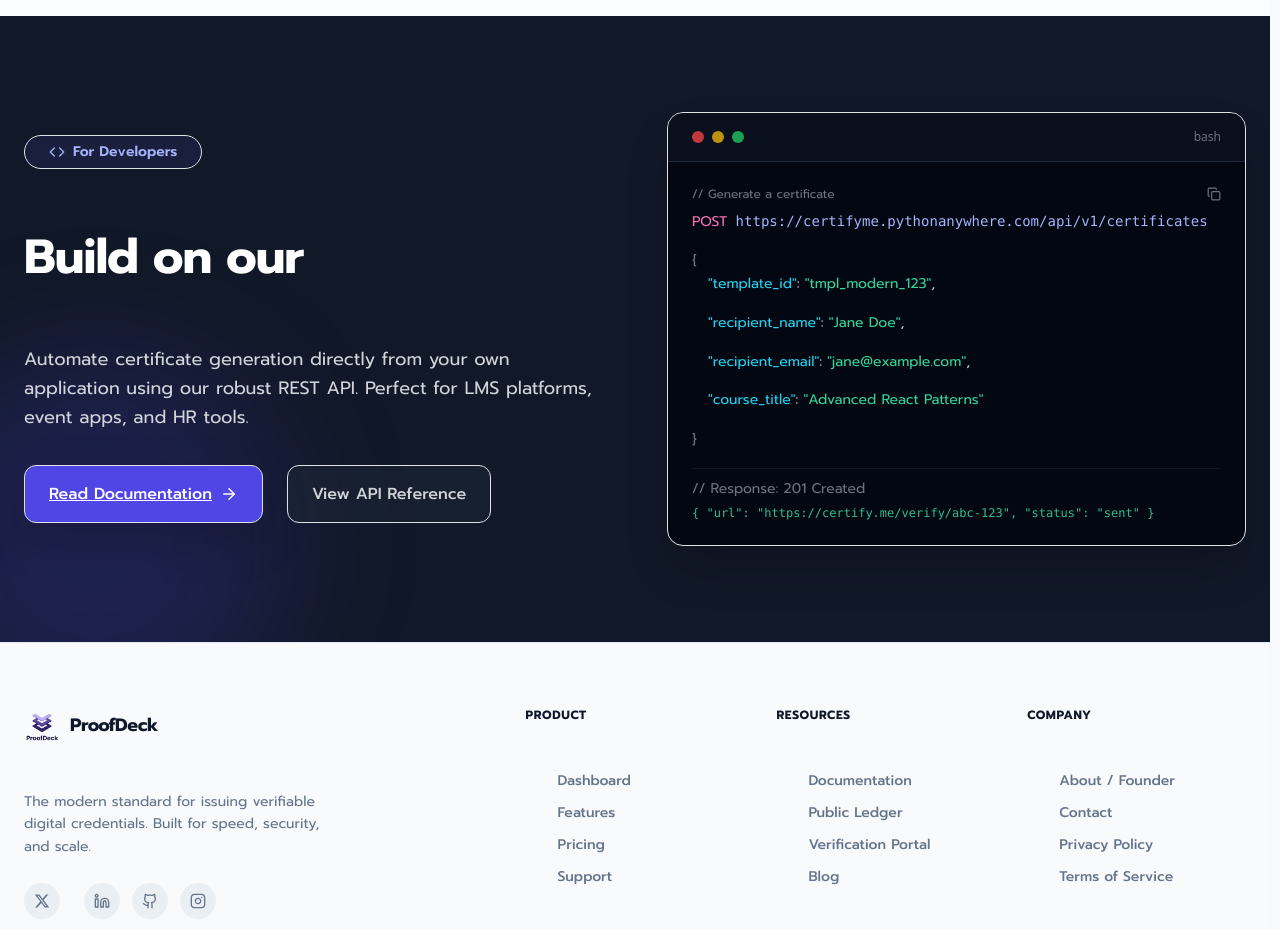
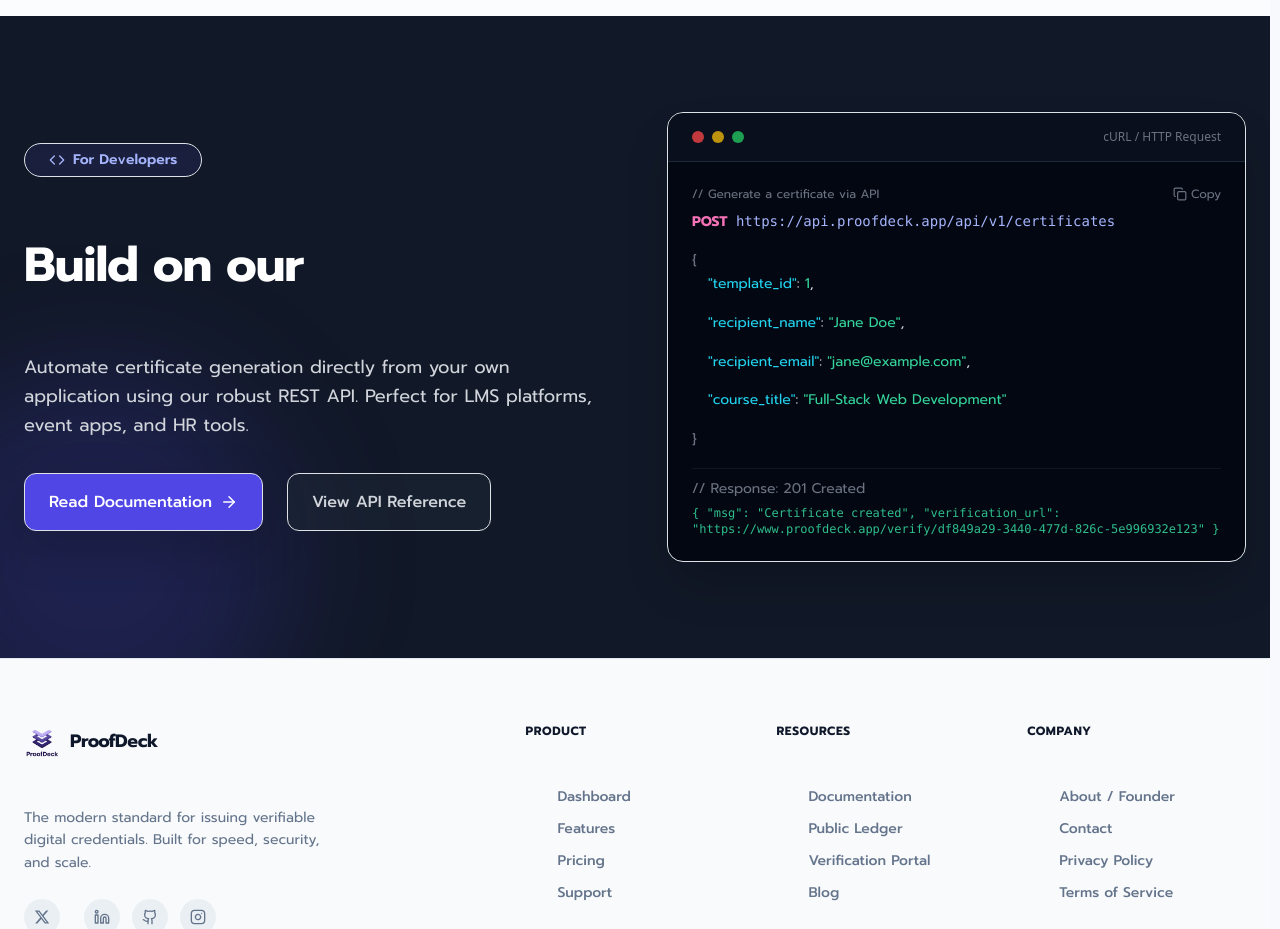
Before and after one commit to proofdeckcred/proofdeck-frontend, a React (Vite) app: page / in a window 1280 px wide. Shown: the part 7220-8149 px from the top of the page. Built offline with nearby package versions, Linux system fonts and the light colour scheme; no server answers; a web font is replaced by a local one.

Commit message:
update payment

```diff
--- a/src/components/ApiSection.jsx
+++ b/src/components/ApiSection.jsx
@@ -6,7 +6,7 @@
   const [copied, setCopied] = React.useState(false);
 
   const copyEndpoint = () => {
-    navigator.clipboard.writeText("https://certifyme.pythonanywhere.com/api/v1/certificates");
+    navigator.clipboard.writeText("https://api.proofdeck.app/api/v1/certificates");
     setCopied(true);
     setTimeout(() => setCopied(false), 2000);
   };
@@ -39,15 +39,16 @@
           <div className="flex flex-col sm:flex-row gap-4">
             <Link
               to="/docs"
-                className="inline-flex items-center justify-center px-6 py-3 border border-transparent text-base font-medium rounded-xl text-white bg-indigo-600 hover:bg-indigo-700 transition-all shadow-lg shadow-indigo-900/50"
+              className="inline-flex items-center justify-center px-6 py-3 border border-transparent text-base font-medium rounded-xl text-white bg-indigo-600 hover:bg-indigo-700 transition-all shadow-lg shadow-indigo-900/50 no-underline"
             >
               Read Documentation <ArrowRight className="ml-2" size={18} />
             </Link>
-            <button
-                className="inline-flex items-center justify-center px-6 py-3 border border-gray-700 text-base font-medium rounded-xl text-gray-300 bg-gray-800/50 hover:bg-gray-800 hover:text-white transition-all"
+            <Link
+              to="/docs#auth"
+              className="inline-flex items-center justify-center px-6 py-3 border border-gray-700 text-base font-medium rounded-xl text-gray-300 bg-gray-800/50 hover:bg-gray-800 hover:text-white transition-all no-underline"
             >
               View API Reference
-            </button>
+            </Link>
           </div>
         </div>
 
@@ -65,38 +66,39 @@
                   <div className="w-3 h-3 rounded-full bg-yellow-500/80"></div>
                   <div className="w-3 h-3 rounded-full bg-green-500/80"></div>
                 </div>
-                        <div className="text-xs text-gray-500 font-sans">bash</div>
+                <div className="text-xs text-gray-500 font-sans">cURL / HTTP Request</div>
               </div>
 
               {/* Code Content */}
               <div className="p-6 space-y-4 overflow-x-auto custom-scrollbar">
                 <div>
                   <div className="flex items-center justify-between text-gray-500 text-xs mb-2">
-                                <span>// Generate a certificate</span>
-                                <button onClick={copyEndpoint} className="hover:text-white transition-colors">
+                    <span>// Generate a certificate via API</span>
+                    <button onClick={copyEndpoint} className="hover:text-white transition-colors flex items-center gap-1">
                       {copied ? <Check size={14} className="text-green-400" /> : <Copy size={14} />}
+                      <span>{copied ? "Copied" : "Copy"}</span>
                     </button>
                   </div>
                   <div className="text-indigo-300">
-                                <span className="text-pink-400">POST</span> https://certifyme.pythonanywhere.com/api/v1/certificates
+                    <span className="text-pink-400 font-bold">POST</span> https://api.proofdeck.app/api/v1/certificates
                   </div>
                 </div>
 
                 <div className="text-gray-300">
                   <span className="text-gray-500">{`{`}</span>
                   <div className="pl-4">
-                                <p><span className="text-cyan-400">"template_id"</span>: <span className="text-emerald-400">"tmpl_modern_123"</span>,</p>
+                    <p><span className="text-cyan-400">"template_id"</span>: <span className="text-emerald-400">1</span>,</p>
                     <p><span className="text-cyan-400">"recipient_name"</span>: <span className="text-emerald-400">"Jane Doe"</span>,</p>
                     <p><span className="text-cyan-400">"recipient_email"</span>: <span className="text-emerald-400">"jane@example.com"</span>,</p>
-                                <p><span className="text-cyan-400">"course_title"</span>: <span className="text-emerald-400">"Advanced React Patterns"</span></p>
+                    <p><span className="text-cyan-400">"course_title"</span>: <span className="text-emerald-400">"Full-Stack Web Development"</span></p>
                   </div>
                   <span className="text-gray-500">{`}`}</span>
                 </div>
 
                 <div className="pt-2 border-t border-gray-800/50">
                   <span className="text-gray-500">// Response: 201 Created</span>
-                            <div className="text-emerald-400/90 text-xs mt-1">
-                                {`{ "url": "https://certify.me/verify/abc-123", "status": "sent" }`}
+                  <div className="text-emerald-400/90 text-xs mt-1 font-mono">
+                    {`{ "msg": "Certificate created", "verification_url": "https://www.proofdeck.app/verify/df849a29-3440-477d-826c-5e996932e123" }`}
                   </div>
                 </div>
               </div>
--- a/src/pages/SettingsPage.jsx
+++ b/src/pages/SettingsPage.jsx
@@ -1113,31 +1113,29 @@
               <p className="text-xs font-medium text-gray-500 mb-3 uppercase tracking-wider">Choose payment method:</p>
 
               <div className="space-y-3">
-                {/* Option 1: Paystack */}
-                <button
-                  type="button"
-                  disabled={Boolean(processingPlan)}
-                  onClick={() => handlePaystackUpgrade(selectedPlanForModal)}
-                  className="w-full text-left p-3.5 rounded-xl border-2 border-gray-200 hover:border-indigo-600 hover:bg-indigo-50/20 transition-all duration-200 flex items-center justify-between group disabled:opacity-50"
+                {/* Option 1: Paystack (Disabled / Blurred) */}
+                <div
+                  className="w-full text-left p-3.5 rounded-xl border-2 border-gray-200 bg-gray-50/70 opacity-60 filter blur-[0.5px] cursor-not-allowed select-none flex items-center justify-between pointer-events-none relative overflow-hidden"
+                  title="Paystack is temporarily disabled"
                 >
                   <div className="flex items-center gap-3">
-                    <div className="w-12 h-12 rounded-xl bg-white border border-gray-200 p-2 flex items-center justify-center shrink-0 shadow-xs group-hover:border-indigo-300 transition-colors">
+                    <div className="w-12 h-12 rounded-xl bg-white border border-gray-200 p-2 flex items-center justify-center shrink-0 grayscale opacity-80">
                       <img src="/images/paystack-logo.webp" alt="Paystack" className="w-full h-full object-contain" />
                     </div>
                     <div>
                       <div className="flex items-center gap-2">
-                        <span className="font-bold text-gray-900 text-sm">Paystack</span>
-                        <span className="text-[10px] uppercase font-bold bg-emerald-100 text-emerald-700 px-1.5 py-0.5 rounded">
-                          Nigeria / Local
+                        <span className="font-bold text-gray-600 text-sm">Paystack</span>
+                        <span className="text-[10px] uppercase font-bold bg-amber-100 text-amber-800 px-1.5 py-0.5 rounded">
+                          Temporarily Disabled
                         </span>
                       </div>
-                      <p className="text-xs text-gray-500 mt-0.5 mb-0 leading-relaxed">
-                        Pay with Nigerian Cards, Bank Transfer, or USSD in Naira ({PLAN_INFO[selectedPlanForModal].priceNGN}).
+                      <p className="text-xs text-gray-400 mt-0.5 mb-0 leading-relaxed">
+                        Paystack is offline for maintenance. Please use Bachs gateway below.
                       </p>
                     </div>
                   </div>
-                  <ArrowRight size={16} className="text-gray-400 group-hover:text-indigo-600 group-hover:translate-x-0.5 transition-all shrink-0 ml-2" />
-                </button>
+                  <Lock size={16} className="text-gray-400 shrink-0 ml-2" />
+                </div>
 
                 {/* Option 2: Bachs */}
                 <button
```
Lines whose indentation alone changed are shown as unchanged.
